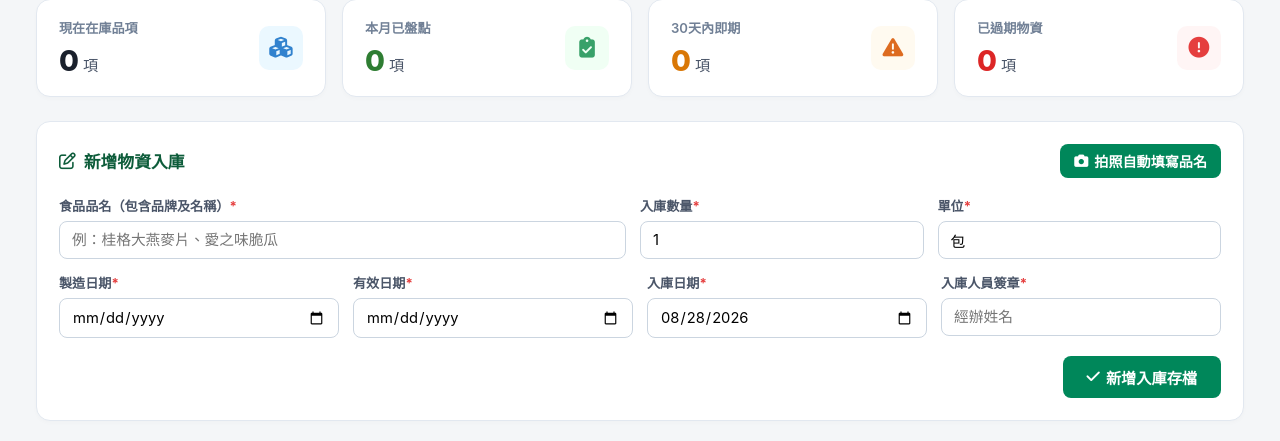
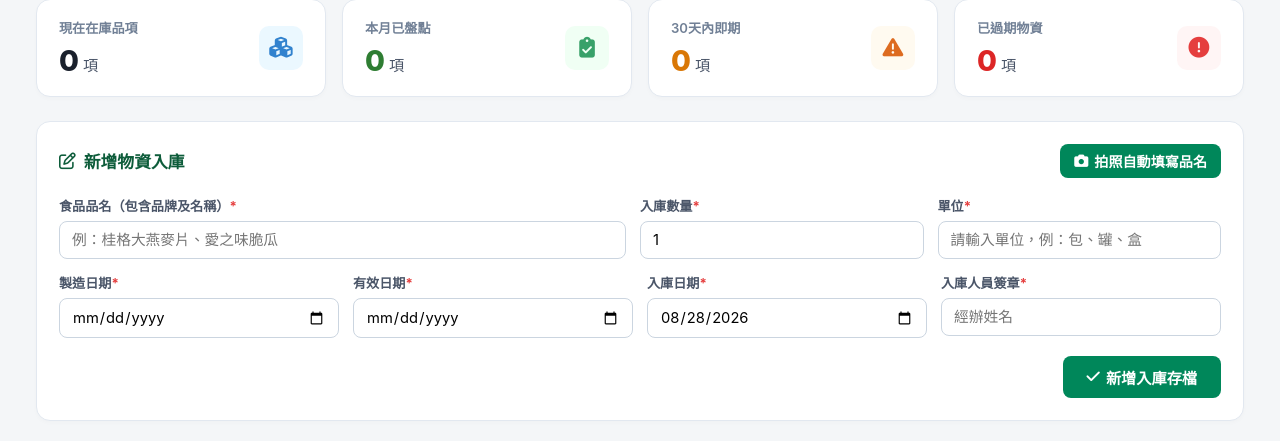
Before and after one commit to stmlongxing/food-app, a Flask app: page / in a window 1280 px wide. Shown: the part 111-552 px from the top of the page. Run offline with Flask 3, Linux system fonts and the light colour scheme; data that the repository does not hold is empty.

Commit message:
Update index.html

```diff
--- a/templates/index.html
+++ b/templates/index.html
@@ -18,7 +18,6 @@
         * { box-sizing: border-box; margin: 0; padding: 0; font-family: -apple-system, BlinkMacSystemFont, "Segoe UI", Roboto, "Microsoft JhengHei", sans-serif; }
         body { background-color: var(--bg-page); color: var(--text-dark); min-height: 100vh; }
 
-        /* Top Header */
         header { background-color: var(--brand-green); color: #fff; padding: 14px 28px; display: flex; justify-content: space-between; align-items: center; box-shadow: 0 2px 6px rgba(0,0,0,0.1); }
         .header-left { display: flex; align-items: center; gap: 14px; }
         .header-icon { font-size: 2.2rem; background: rgba(255,255,255,0.15); padding: 8px 12px; border-radius: 12px; }
@@ -32,7 +31,6 @@
 
         .container { max-width: 1240px; margin: 24px auto; padding: 0 16px; }
 
-        /* Summary Stat Cards */
         .stats-grid { display: grid; grid-template-columns: repeat(auto-fit, minmax(240px, 1fr)); gap: 16px; margin-bottom: 24px; }
         .stat-card { background: #fff; border-radius: 14px; padding: 18px 22px; display: flex; justify-content: space-between; align-items: center; border: 1px solid var(--card-border); box-shadow: 0 2px 4px rgba(0,0,0,0.02); }
         .stat-label { font-size: 0.82rem; font-weight: 600; color: var(--text-muted); margin-bottom: 6px; }
@@ -44,7 +42,6 @@
         .icon-yellow { background: #fffaf0; color: #dd6b20; }
         .icon-red { background: #fff5f5; color: #e53e3e; }
 
-        /* Form Section */
         .card { background: #fff; border-radius: 14px; border: 1px solid var(--card-border); padding: 22px; margin-bottom: 24px; box-shadow: 0 2px 4px rgba(0,0,0,0.02); }
         .card-header-flex { display: flex; justify-content: space-between; align-items: center; margin-bottom: 18px; }
         .card-title { font-size: 1.05rem; font-weight: 700; color: var(--brand-green); display: flex; align-items: center; gap: 8px; }
@@ -60,7 +57,6 @@
         .btn-submit { background: #00875a; color: #fff; border: none; padding: 10px 24px; border-radius: 8px; font-weight: 700; font-size: 0.95rem; cursor: pointer; display: inline-flex; align-items: center; gap: 6px; float: right; }
         .btn-submit:hover { opacity: 0.9; }
 
-        /* Tables & Tabs */
         .list-section-header { display: flex; justify-content: space-between; align-items: center; margin-bottom: 14px; }
         .list-title { font-size: 1rem; font-weight: 700; display: flex; align-items: center; gap: 8px; }
         .list-badge { background: #e6fffa; color: #234e52; font-size: 0.8rem; font-weight: 700; padding: 4px 10px; border-radius: 12px; border: 1px solid #b2f5ea; }
@@ -84,13 +80,11 @@
         .btn-icon-del { color: #e53e3e; }
         .btn-icon-del:hover { color: #9b2c2c; }
 
-        /* Tabs bottom */
         .tabs-header { display: flex; gap: 16px; border-bottom: 2px solid #edf2f7; margin-bottom: 16px; }
         .tab-btn { background: none; border: none; padding: 10px 14px; font-size: 0.92rem; font-weight: 700; color: var(--text-muted); cursor: pointer; border-bottom: 3px solid transparent; margin-bottom: -2px; display: flex; align-items: center; gap: 6px; }
         .tab-btn.active { color: var(--brand-green); border-bottom-color: var(--brand-green); }
         .tab-subtext { font-size: 0.78rem; color: #a0aec0; margin-left: auto; align-self: center; }
 
-        /* Modal */
         .modal-overlay { display: none; position: fixed; inset: 0; background: rgba(0,0,0,0.5); align-items: center; justify-content: center; z-index: 1000; }
         .modal-box { background: #fff; border-radius: 14px; width: 90%; max-width: 520px; padding: 24px; box-shadow: 0 10px 25px rgba(0,0,0,0.15); max-height: 90vh; overflow-y: auto; }
         .modal-title { font-size: 1.15rem; font-weight: 700; color: var(--brand-green); margin-bottom: 16px; }
@@ -175,7 +169,7 @@
             </div>
             <div class="form-group">
                 <label>單位<span class="req">*</span></label>
-                <input type="text" id="foodUnit" class="form-control" placeholder="包 / 罐 / 箱" value="包">
+                <input type="text" id="foodUnit" class="form-control" placeholder="請輸入單位，例：包、罐、盒">
             </div>
         </div>
 
@@ -322,7 +316,7 @@
             </div>
             <div class="form-group">
                 <label>單位 *</label>
-                <input type="text" id="editUnit" class="form-control">
+                <input type="text" id="editUnit" class="form-control" placeholder="例：包、罐、盒">
             </div>
         </div>
 
@@ -365,7 +359,6 @@
     let allLogs = [];
     let currentTab = 'audit';
 
-    // 嚴格日期清洗器 (防護 .000Z)
     function cleanDate(val) {
         if (!val) return '';
         const s = String(val).trim();
@@ -494,14 +487,14 @@
     async function submitNewItem() {
         const name = document.getElementById('foodName').value.trim();
         const qty = parseInt(document.getElementById('foodQty').value) || 0;
-        const unit = document.getElementById('foodUnit').value.trim() || '包';
+        const unit = document.getElementById('foodUnit').value.trim();
         const mfg = cleanDate(document.getElementById('mfgDate').value);
         const exp = cleanDate(document.getElementById('expDate').value);
         const inD = cleanDate(document.getElementById('inDate').value);
         const staff = document.getElementById('foodStaff').value.trim();
 
-        if (!name || qty <= 0 || !mfg || !exp || !inD || !staff) {
-            alert('請完整填寫所有標記 * 的必填欄位！');
+        if (!name || qty <= 0 || !unit || !mfg || !exp || !inD || !staff) {
+            alert('請完整填寫所有標記 * 的必填欄位（包含單位）！');
             return;
         }
 
@@ -513,6 +506,7 @@
 
         if (res.ok) {
             document.getElementById('foodName').value = '';
+            document.getElementById('foodUnit').value = '';
             document.getElementById('mfgDate').value = '';
             document.getElementById('expDate').value = '';
             loadData();
@@ -525,7 +519,7 @@
         const item = allItems.find(i => i.id === id);
         if (!item) return;
         document.getElementById('auditItemId').value = id;
-        document.getElementById('modalTitle').innerText = `盤點品項：${item.name} (原在庫 ${item.current_qty} ${item.unit})`;
+        document.getElementById('modalTitle').innerText = `盤點品項：${item.name} (原在庫 ${item.current_qty} ${item.unit || ''})`;
         document.getElementById('auditQty').value = item.current_qty;
         document.getElementById('auditDate').value = new Date().toISOString().split('T')[0];
         document.getElementById('auditor').value = '';
@@ -580,7 +574,6 @@
         }
     }
 
-    // 打開全欄位編輯彈窗
     function openEditModal(id) {
         const item = allItems.find(i => i.id === id);
         if (!item) return;
@@ -589,7 +582,7 @@
         document.getElementById('editName').value = item.name || '';
         document.getElementById('editInitQty').value = item.initial_qty || 1;
         document.getElementById('editCurQty').value = item.current_qty !== undefined ? item.current_qty : 1;
-        document.getElementById('editUnit').value = item.unit || '包';
+        document.getElementById('editUnit').value = item.unit || '';
         document.getElementById('editMfgDate').value = cleanDate(item.mfg_date);
         document.getElementById('editExpDate').value = cleanDate(item.exp_date);
         document.getElementById('editInDate').value = cleanDate(item.in_date);
@@ -599,21 +592,20 @@
         document.getElementById('editModal').style.display = 'flex';
     }
 
-    // 提交全欄位修改
     async function submitEditFullItem() {
         const id = document.getElementById('editItemId').value;
         const name = document.getElementById('editName').value.trim();
         const initQty = parseInt(document.getElementById('editInitQty').value) || 0;
         const curQty = parseInt(document.getElementById('editCurQty').value);
-        const unit = document.getElementById('editUnit').value.trim() || '包';
+        const unit = document.getElementById('editUnit').value.trim();
         const mfg = cleanDate(document.getElementById('editMfgDate').value);
         const exp = cleanDate(document.getElementById('editExpDate').value);
         const inD = cleanDate(document.getElementById('editInDate').value);
         const staff = document.getElementById('editStaff').value.trim();
         const notes = document.getElementById('editNotes').value.trim();
 
-        if (!name || isNaN(curQty)) {
-            alert('請至少填妥食品品名與目前庫存數量！');
+        if (!name || isNaN(curQty) || !unit) {
+            alert('請填妥食品品名、目前庫存數量及單位！');
             return;
         }
 
```
